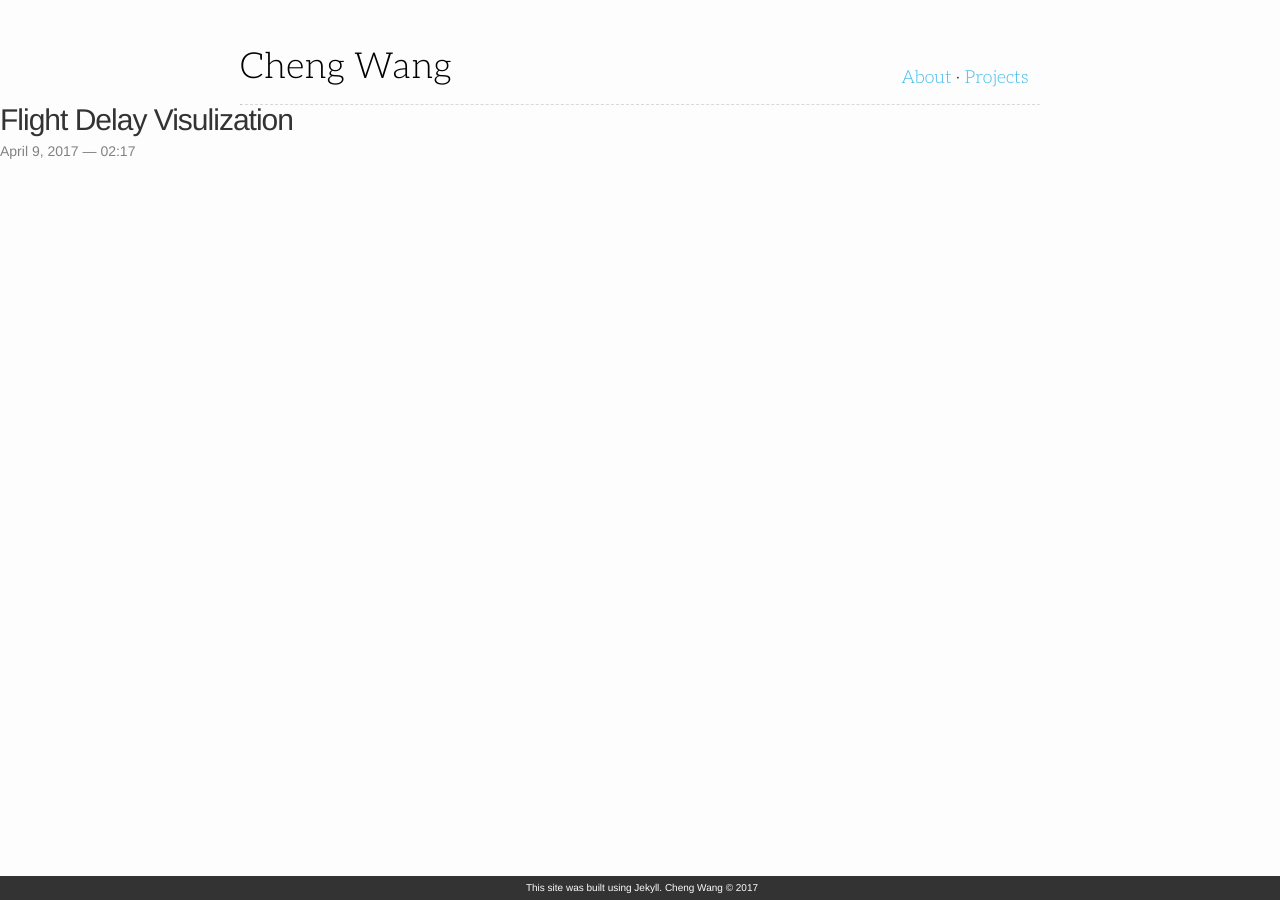
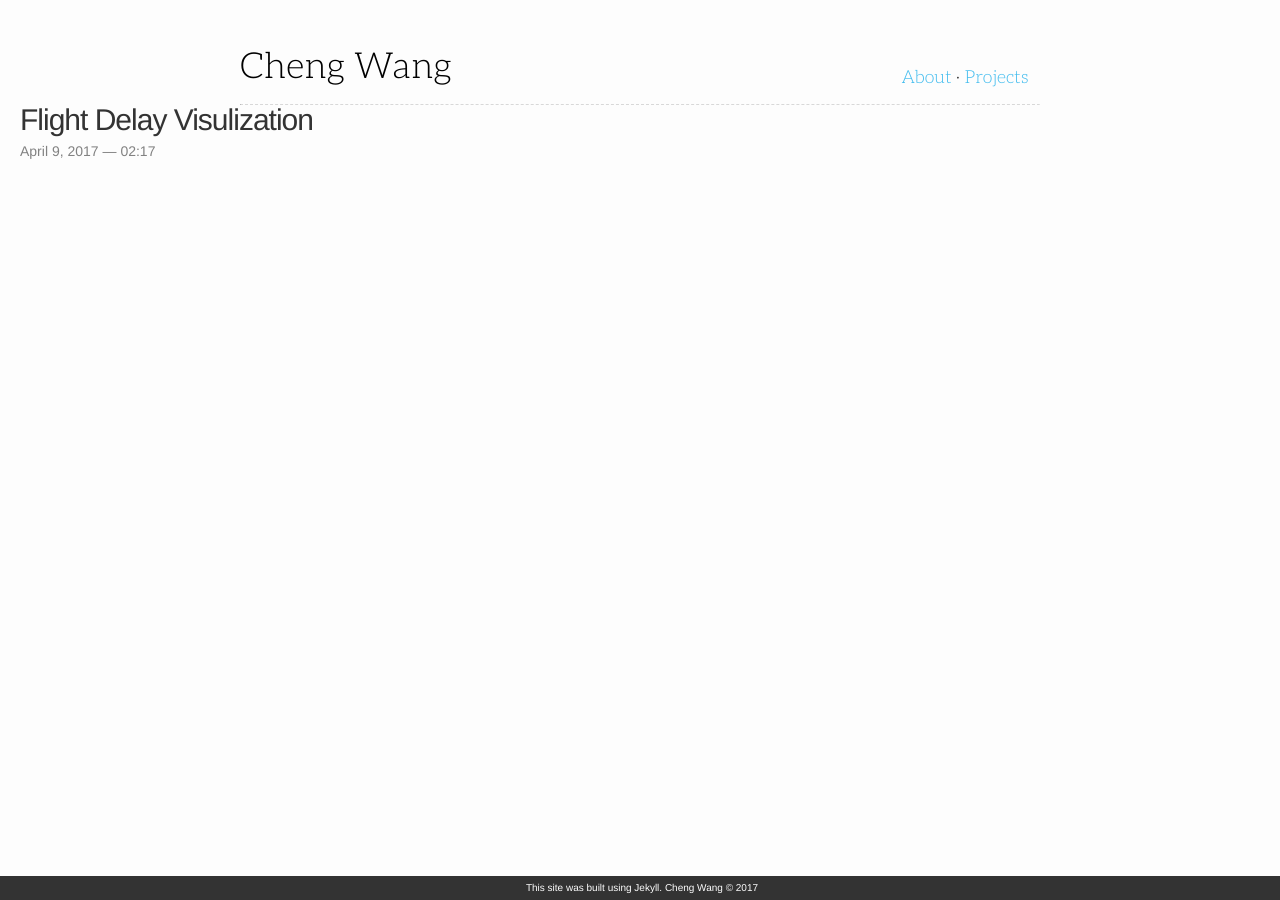
Before and after one commit to chengwang88/chengwang88.github.io, a Jekyll site: the page built from _course/1_project.markdown, in a window 1280 px wide. Built offline with Jekyll 4.4.1, drawn with Linux system fonts in a browser that asks for light colours; nearby versions of some CDN libraries; some web fonts are replaced.

Commit message:
Update the margin

```diff
--- a/_sass/_base.scss
+++ b/_sass/_base.scss
@@ -55,8 +55,8 @@ body {
     font-weight: 100;
     color: $text-color;
     background-color: $background-color;
-  //margin-left:20px;
-  //margin-right:20px;
+    margin-left:20px;
+    margin-right:20px;
     //-webkit-text-size-adjust: 100%;
 }
 
```
Also changed, not shown: 1 other file.
